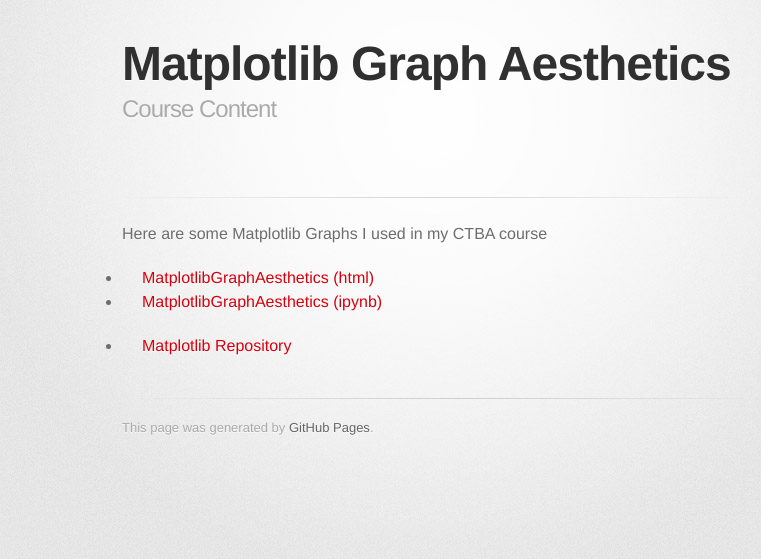
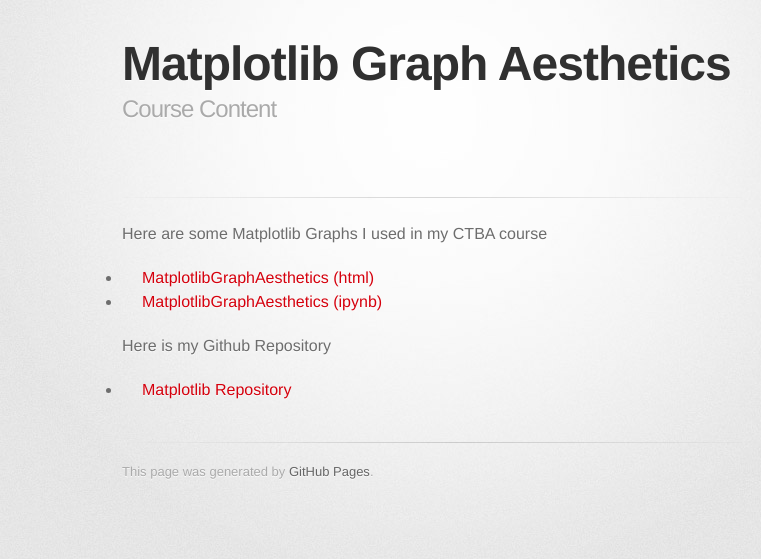
Before and after one commit to AsadBidiwala/AsadBidiwala.github.io, a Jekyll site: the page built from MatplotlibGraphs/index.md, in a window 1280 px wide. Shown: the top 559 px of the page, without its empty margins (208-969 px from the left). Built offline with Jekyll 4.4.1, drawn with Linux system fonts in a browser that asks for light colours; some web fonts are replaced; our own code applies the rules of GitHub Pages for plain Markdown files.

Commit message:
Update index.md

```diff
--- a/MatplotlibGraphs/index.md
+++ b/MatplotlibGraphs/index.md
@@ -7,4 +7,5 @@
 - [MatplotlibGraphAesthetics (html)](MatplotlibGraphAesthetics.html)
 - [MatplotlibGraphAesthetics (ipynb)](MatplotlibGraphAesthetics.ipynb)
 
+Here is my Github Repository
 - [Matplotlib Repository](https://github.com/AsadBidiwala/AsadBidiwala.github.io)
```
